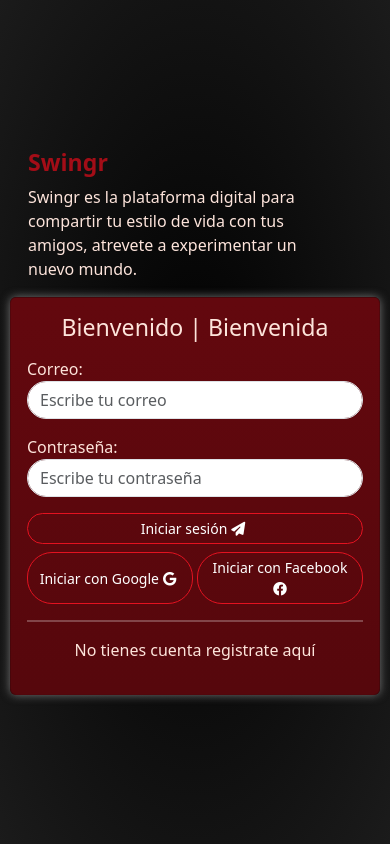
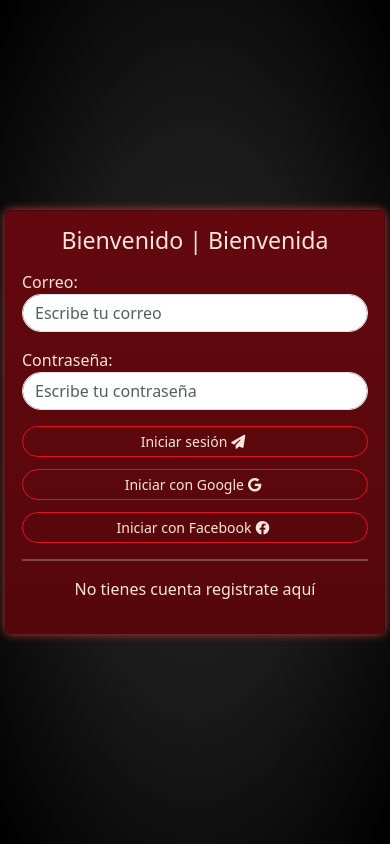
Before and after one commit to BryanCampos185637/SwingerSocialNetworkWeb, a React (Vite) app in the folder SwingerSocialNetworkWeb/: page /#/ in a window 390 px wide. Built offline with nearby package versions, Linux system fonts and the light colour scheme.

Commit message:
se modifico los estilos de los botones

```diff
--- a/SwingerSocialNetworkWeb/src/index.css
+++ b/SwingerSocialNetworkWeb/src/index.css
@@ -6,7 +6,8 @@
   --red04: #a30d17;
   --red05: #e31220;
   --red06: #fde4db;
-  --boxshadow: 0px 0px 10px rgba(128, 128, 128, 0.9);
+  --boxshadow: 0px 0px 10px rgba(204, 65, 65, 0.9);
+  --radialcolor: radial-gradient(#272727, #1a1919, #000);
 }
 
 /*INIT override css bootstrap*/
@@ -14,9 +15,16 @@
   border-radius: 25px;
   background: transparent;
   border-color: var(--red05);
+  color: var(--red06);
 }
 
 .btn:hover {
+  background: var(--red04);
+  border-color: var(--red00);
+  color: var(--red06);
+}
+
+.btn:focus {
   background: var(--red04);
   border-color: var(--red00);
 }
@@ -49,7 +57,7 @@ h6 {
   justify-content: center;
   align-items: center;
   height: 100vh;
-  background: radial-gradient(#000, #1b1b1b) !important;
+  background: var(--radialcolor);
 }
 
 .card_local {
@@ -64,7 +72,7 @@ h6 {
 
 .card_welcome {
   position: relative;
-  max-width: 350px;
+  max-width: 450px;
   top: -7%;
   margin-right: 1em;
   padding-right: 1em;
@@ -87,15 +95,22 @@ h6 {
 @media (max-width: 850px) {
   .publicLayout {
     flex-direction: column;
-    padding: 10px;
+    padding: 1rem;
   }
   .card_local {
     background: linear-gradient(var(--red02), var(--red03));
-    min-width: 200px;
+    min-width: 380px;
     box-shadow: var(--boxshadow);
   }
   .card_welcome {
+    display: none;
     top: 0px;
-    min-width: 200px;
+    min-width: 400px;
+  }
+  #btn_social_network {
+    display: flex;
+    justify-content: center;
+    align-items: center;
+    flex-direction: column;
   }
 }
--- a/SwingerSocialNetworkWeb/src/pages/Account/LoginPage.tsx
+++ b/SwingerSocialNetworkWeb/src/pages/Account/LoginPage.tsx
@@ -29,16 +29,19 @@ const LoginPage = () => {
             />
           </div>
           <center>
-            <button className="btn btn-primary btn-sm mt-3 btn-block">
+            <button className="btn btn-danger btn-sm mt-3 btn-block">
               Iniciar sesión
               <i className="fa-solid fa-paper-plane mx-1"></i>
             </button>
-            <div className="d-flex justify-content-center gap-1">
-              <button className="btn btn-primary btn-sm mt-2 btn-block">
+            <div
+              className="d-flex justify-content-center gap-1 mt-1"
+              id="btn_social_network"
+            >
+              <button className="btn  btn-danger btn-sm mt-2 btn-block">
                 Iniciar con Google
                 <i className="fa-brands fa-google mx-1"></i>
               </button>
-              <button className="btn btn-primary btn-sm mt-2 btn-block">
+              <button className="btn  btn-danger btn-sm mt-2 btn-block">
                 Iniciar con Facebook
                 <i className="fa-brands fa-facebook mx-1"></i>
               </button>
```
